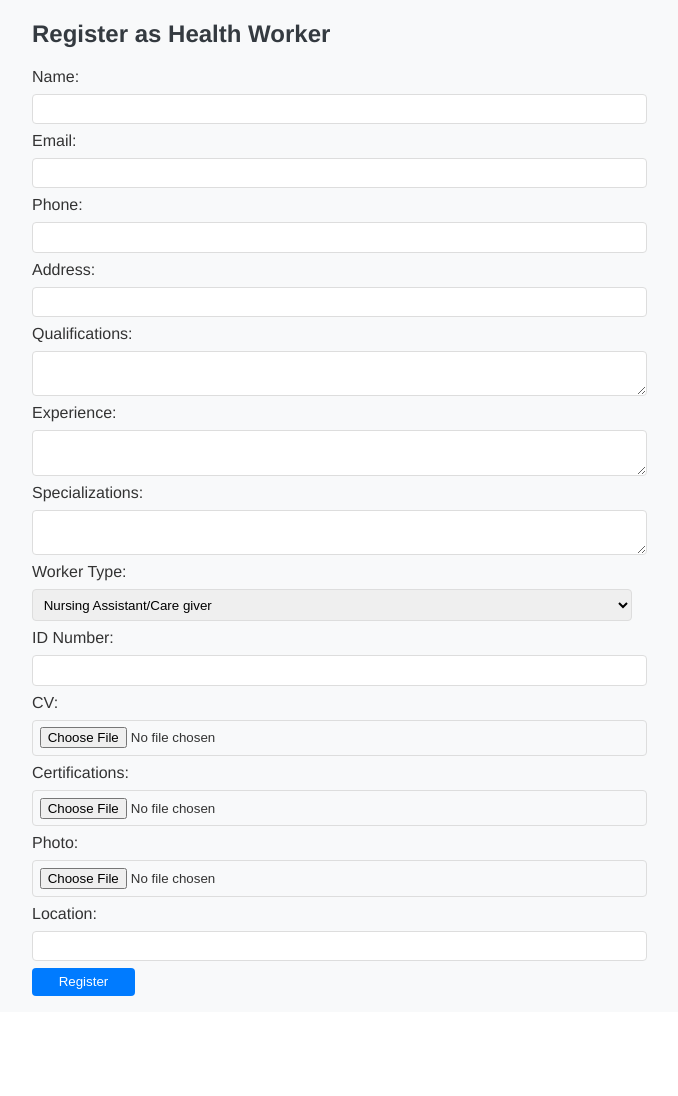
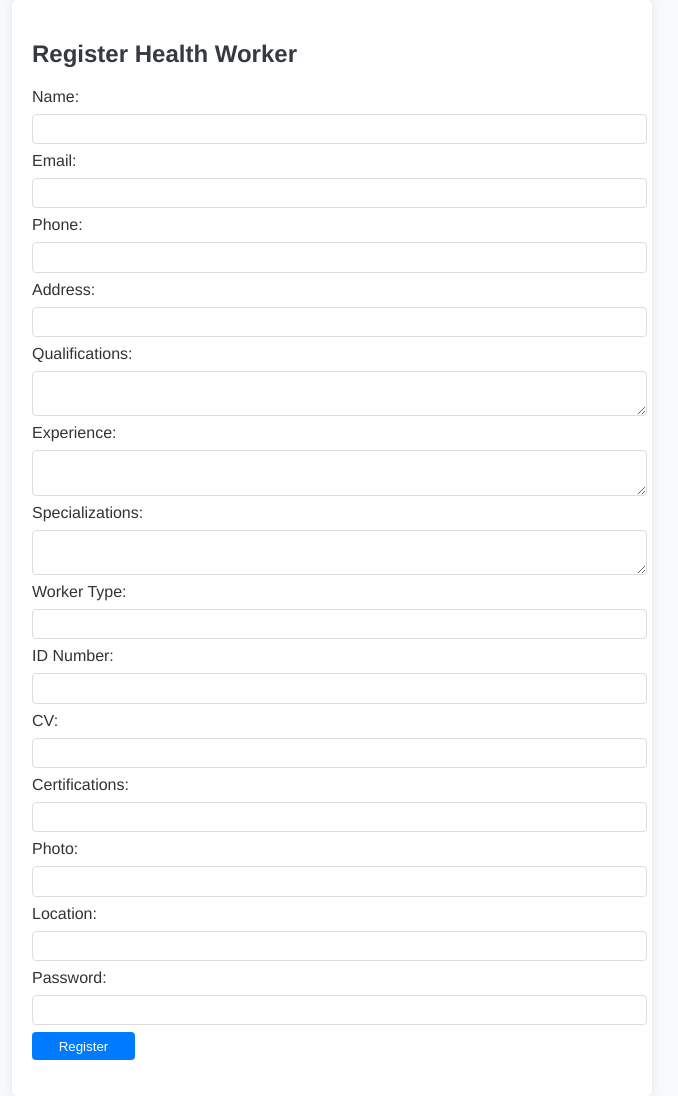
Before and after one commit to kenzym04/KenLiz_Care_Connect, a Flask app: page /register-healthworker in a window 1280 px wide. Shown: the part 50-1146 px from the top of the page, without its empty margins (308-986 px from the left). Before the commit the page ends 1046 px from the top, so only its background shows below. Run offline with Flask 3, Linux system fonts and the light colour scheme.

Commit message:
User can register and be directed to the health worker's dashboard successfully

```diff
--- a/app.py
+++ b/app.py
@@ -64,6 +64,12 @@ def index():
 @app.route('/register-healthworker', methods=['GET', 'POST'])
 def register_healthworker():
     if request.method == 'POST':
+        email = request.form['email']
+        existing_healthworker = HealthWorker.query.filter_by(email=email).first()
+        if existing_healthworker:
+            flash('Email already registered. Please use a different email address.', 'danger')
+            return redirect(url_for('register_healthworker'))
+
         new_healthworker = HealthWorker(
             name=request.form['name'],
             email=request.form['email'],
@@ -82,10 +88,16 @@ def register_healthworker():
             location=request.form['location'],
             password=generate_password_hash(request.form['password'])
         )
-        db.session.add(new_healthworker)
-        db.session.commit()
-        flash('Registration successful! Please wait for admin approval.')
-        return redirect(url_for('index'))
+        try:
+            db.session.add(new_healthworker)
+            db.session.commit()
+            flash('Registration successful! Please wait for admin approval.')
+            # Redirect to the health worker's dashboard
+            return redirect(url_for('healthworker_dashboard', id=new_healthworker.id))
+        except IntegrityError:
+            db.session.rollback()
+            flash('An error occurred. Please try again.', 'danger')
+            return redirect(url_for('register_healthworker'))
     return render_template('register_healthworker.html')
 
 @app.route('/register-facility', methods=['GET', 'POST'])
--- a/templates/register_healthworker.html
+++ b/templates/register_healthworker.html
@@ -30,11 +30,15 @@
     .form-container {
         max-width: 600px;
         margin: auto;
+        padding: 20px;
+        background: #fff;
+        border-radius: 5px;
+        box-shadow: 0 0 10px rgba(0, 0, 0, 0.1);
     }
 </style>
 <div class="container mt-5 mb-5 form-container">
-    <h2 class="text-center mb-4">Register as Health Worker</h2>
-    <form method="POST" action="{{ url_for('register_healthworker') }}" enctype="multipart/form-data">
+    <h2 class="text-center mb-4">Register Health Worker</h2>
+    <form method="POST" action="{{ url_for('register_healthworker') }}">
         <div class="form-group mb-3">
             <label for="name">Name:</label>
             <input type="text" class="form-control" id="name" name="name" required>
@@ -65,19 +69,7 @@
         </div>
         <div class="form-group mb-3">
             <label for="worker_type">Worker Type:</label>
-            <select class="form-control" id="worker_type" name="worker_type" required>
-                <option value="Nursing Assistant/Care giver">Nursing Assistant/Care giver</option>
-                <option value="Doctor">Doctor</option>
-                <option value="Nurse">Nurse</option>
-                <option value="Midwife">Midwife</option>
-                <option value="Clinical officer">Clinical officer</option>
-                <option value="Bio med">Bio med</option>
-                <option value="Pharmacist">Pharmacist</</option>
-                <option value="Physician">Physician</option>
-                <option value="Dentist">Dentist</option>
-                <option value="Specialist/Surgeon">Specialist/Surgeon</option>
-                <option value="Other">Other</option>
-            </select>
+            <input type="text" class="form-control" id="worker_type" name="worker_type" required>
         </div>
         <div class="form-group mb-3">
             <label for="id_number">ID Number:</label>
@@ -85,21 +77,25 @@
         </div>
         <div class="form-group mb-3">
             <label for="cv">CV:</label>
-            <input type="file" class="form-control" id="cv" name="cv" accept=".pdf,.doc,.docx" required>
+            <input type="text" class="form-control" id="cv" name="cv" required>
         </div>
         <div class="form-group mb-3">
             <label for="certifications">Certifications:</label>
-            <input type="file" class="form-control" id="certifications" name="certifications" accept=".pdf,.doc,.docx">
+            <input type="text" class="form-control" id="certifications" name="certifications">
         </div>
         <div class="form-group mb-3">
             <label for="photo">Photo:</label>
-            <input type="file" class="form-control" id="photo" name="photo" accept=".jpg,.jpeg,.png">
+            <input type="text" class="form-control" id="photo" name="photo">
         </div>
         <div class="form-group mb-3">
             <label for="location">Location:</label>
             <input type="text" class="form-control" id="location" name="location" required>
         </div>
         <div class="form-group mb-3">
+            <label for="password">Password:</label>
+            <input type="password" class="form-control" id="password" name="password" required>
+        </div>
+        <div class="form-group text-center">
             <button type="submit" class="btn btn-primary btn-lg">Register</button>
         </div>
     </form>
```
Also changed, not shown: instance/kenliz_careconnect.db.
